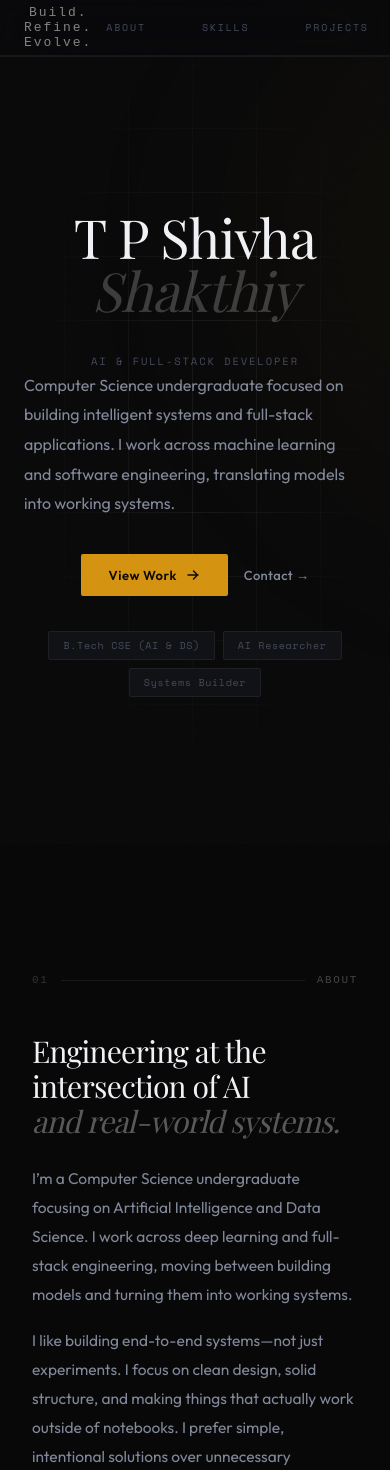
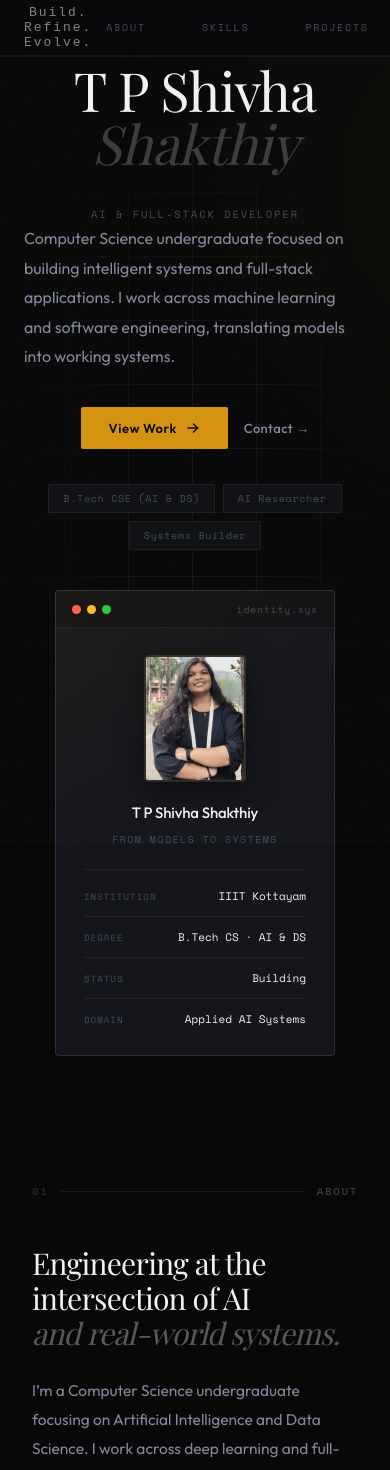
Before and after one commit to tp-shivha-shakthiy/Portfolio, a React (Vite) app: page / in a window 390 px wide. Shown: the top 1470 px of the page. Built offline with nearby package versions, Linux system fonts and the light colour scheme; a web font is replaced by a local one.

Commit message:
Fix: Id on mobile issue resolved

```diff
--- a/src/index.css
+++ b/src/index.css
@@ -567,10 +567,12 @@ form input:focus, form textarea:focus,
 
 /* ── RESPONSIVE ────────────────────────────────────────────────────────────── */
 @media (max-width: 900px) {
-  .hero-inner { grid-template-columns: 1fr !important; gap: 3rem; text-align: center; padding: 0 24px; }
+  .hero-inner { grid-template-columns: 1fr !important; gap: 2.5rem; text-align: center; padding: 0 24px; align-items: center; }
   .hero-left { align-items: center; }
   .hero-bio { text-align: left; }
-  .hero-right { display: none; }
+  .hero-right { display: flex; justify-content: center; }
+  .id-card { width: 280px; }
+  .id-photo { width: 100px; height: 125px; }
   .hero-scroll { display: none; }
   .hero-ctas { justify-content: center; }
   .hero-tags { justify-content: center; }
```
